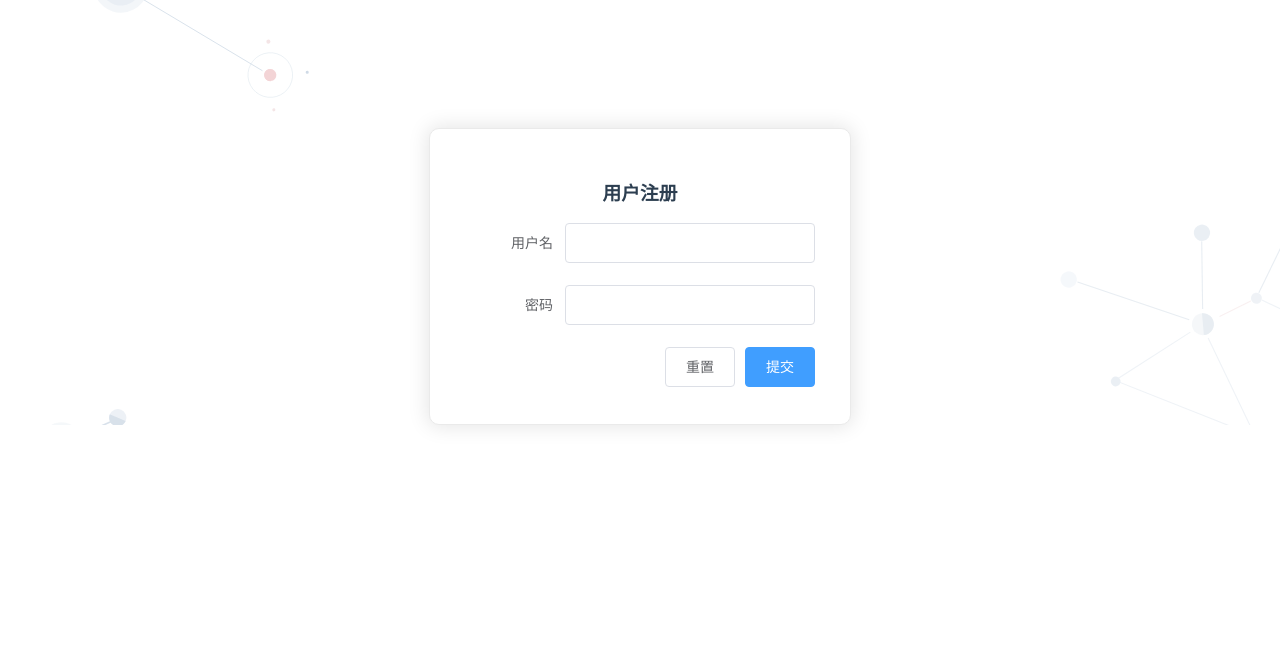
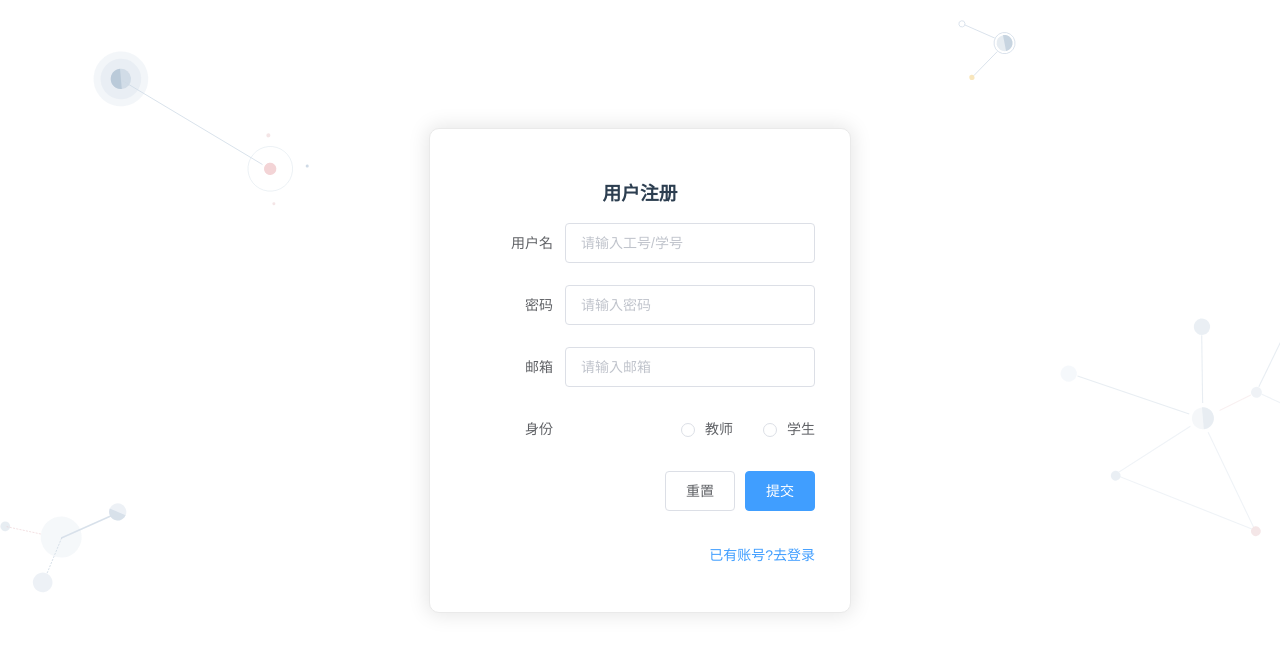
Before and after one commit to JusChui/testvue, a Vue app: page /register in a window 1280 px wide. Shown: the top 654 px of the page. Built offline with nearby package versions, Linux system fonts and the light colour scheme.

Commit message:
学生登录

```diff
--- a/src/components/HelloWorld.vue
+++ b/src/components/HelloWorld.vue
@@ -6,8 +6,8 @@
         <el-link type="primary" :underline="false" @click="toLoginPage">登录</el-link>&nbsp;&nbsp;
         <el-link type="primary" :underline="false" @click="toRegisterPage">注册</el-link>
       </div>
-      <div style="width: 15%;float: right" v-show="isLogin">
-        <i class="el-icon-user-solid">{{ name }}</i>
+      <div style="width: 18%;float: right" v-show="isLogin">
+        <i class="el-icon-user-solid">{{ name }}{{ status }}</i>
         <el-button icon="el-icon-remove" style="background-color: #B3C0D1;border: none;" @click="loginOut">注销
         </el-button>
       </div>
@@ -106,7 +106,8 @@ export default {
       inputValue: '',
       includeTag: true,
       isLogin: false,
-      name: ''
+      name: '',
+      status: ''
     }
   },
   methods: {
@@ -189,7 +190,10 @@ export default {
     },
     loginOut() {
       localStorage.setItem('isLogin', false)
+      localStorage.removeItem("usrinfo")
       this.isLogin = false
+      this.status = ''
+      this.name = ''
     }
   },
   mounted() {
@@ -199,9 +203,12 @@ export default {
     let login = localStorage.getItem('isLogin')
     let usr = localStorage.getItem('usrinfo')
     usr = JSON.parse(usr)
-    this.name = usr.name
-    if (login != null || login != '') {
+    console.log(usr)
+    // console.log(usr)
+    if (login === true) {
       this.isLogin = true
+      this.status = usr.status
+      this.name = usr.name
     } else {
       this.isLogin = false
     }
--- a/src/views/Register.vue
+++ b/src/views/Register.vue
@@ -3,10 +3,17 @@
     <el-form :model="ruleForm" label-width="100px" class="demo-ruleForm login-container">
       <h3 style="text-align: center;">用户注册</h3>
       <el-form-item label="用户名">
-        <el-input v-model="ruleForm.uname"></el-input>
+        <el-input v-model="ruleForm.uname" placeholder="请输入工号/学号"></el-input>
       </el-form-item>
       <el-form-item label="密码">
-        <el-input type="password" v-model="ruleForm.pwd"></el-input>
+        <el-input type="password" v-model="ruleForm.pwd" placeholder="请输入密码"></el-input>
+      </el-form-item>
+      <el-form-item label="邮箱">
+        <el-input v-model="ruleForm.email" placeholder="请输入邮箱"></el-input>
+      </el-form-item>
+      <el-form-item label="身份">
+        <el-radio v-model="ruleForm.status" label="teacher">教师</el-radio>
+        <el-radio v-model="ruleForm.status" label="student">学生</el-radio>
       </el-form-item>
       <el-form-item>
         <el-row>
@@ -17,6 +24,9 @@
             </div>
           </el-col>
         </el-row>
+      </el-form-item>
+      <el-form-item>
+        <el-link type="primary" :underline="false" @click="toLogin">已有账号?去登录</el-link>
       </el-form-item>
     </el-form>
   </div>
@@ -29,7 +39,9 @@ export default {
     return {
       ruleForm: {
         uname: '',
-        pwd: ''
+        pwd: '',
+        status: '',
+        email: ''
       }
     };
   },
--- a/src/views/Test.vue
+++ b/src/views/Test.vue
@@ -55,7 +55,7 @@ export default {
       if (this.checkForm()) {
         this.$axios.post('/login', this.form)
           .then(function (response) {
-            console.log(response);
+            // console.log(response);
             if (response.status === 200) {
               if (response.data.returnCode === "200") {
                 that.$message({
@@ -65,7 +65,7 @@ export default {
                 // console.log(response.data.bean.id)
                 localStorage.setItem('isLogin', true)
                 localStorage.setItem('usrinfo', JSON.stringify(response.data.bean))
-                localStorage.setItem('id', response.data.bean.id)
+                // localStorage.setItem('id', response.data.bean.id)
                 that.$router.push("/")
               } else {
                 that.$message({
```
